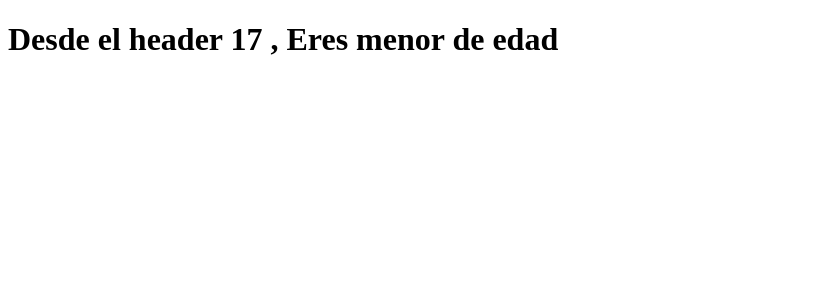
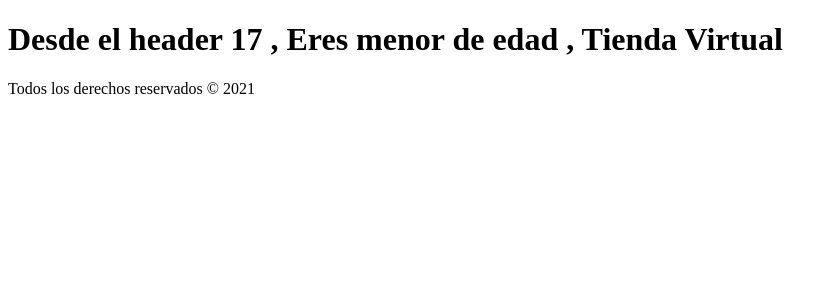
Before and after one commit to jeanv046/ReactClass, a React (Create React App) app in the folder basicos/: page / in a window 1280 px wide. Shown: the top 300 px of the page, without its empty margins (0-837 px from the left). Built offline with nearby package versions, Linux system fonts and the light colour scheme.

Commit message:
Components footer

```diff
--- a/basicos/src/App.js
+++ b/basicos/src/App.js
@@ -1,11 +1,21 @@
-import React from "react";
+import React, { Fragment } from "react";
 import Header from "./components/Header";
+import Footer from "./components/Footer";
 
 function App() {
+
+  const fecha = new Date().getFullYear();
+
   return (
-    <div className="App">
-      <Header />
-    </div>
+    <Fragment>
+      <Header
+        titulo='Tienda Virtual'
+
+      />
+      <Footer
+        fecha={fecha}
+      />
+    </Fragment>
   );
 }
 
--- /dev/null
+++ b/basicos/src/components/Footer.js
@@ -0,0 +1,9 @@
+import React from "react";
+
+const Footer = ({fecha}) => (
+  <footer>
+    <p>Todos los derechos reservados &copy; {fecha}</p>
+  </footer>
+);
+
+export default Footer;
--- a/basicos/src/components/Header.jsx
+++ b/basicos/src/components/Header.jsx
@@ -1,7 +1,8 @@
 import React from "react";
 
 
-function Header() {
+function Header({titulo}) {
+
 
     const edad = 17;
     let mensaje;
@@ -11,7 +12,7 @@
         mensaje = 'Eres menor de edad';
     }
     return(
-        <h1>Desde el header {edad} , {mensaje}</h1>
+        <h1>Desde el header {edad} , {mensaje} , {titulo}</h1>
 
     )
 }
```
